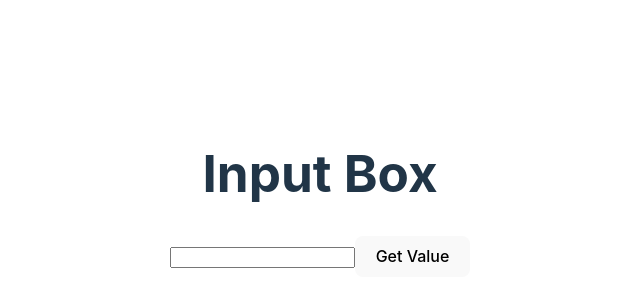
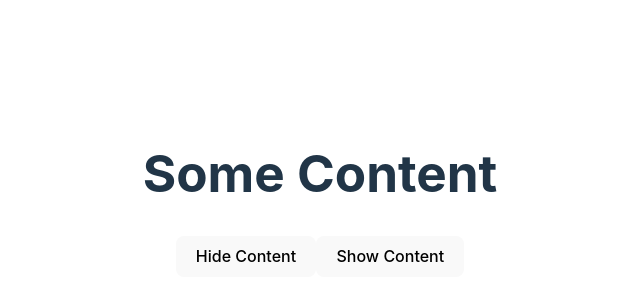
Before and after one commit to Bhanu-Partap/react-learnings-with-vite, a React (Vite) app in the folder my-first-react-app/: page / in a window 1280 px wide. Shown: the part 206-506 px from the top of the page, without its empty margins (320-960 px from the left). Built offline with nearby package versions, Linux system fonts and the light colour scheme.

Commit message:
hide and show element on diff. buttons

```diff
--- a/my-first-react-app/src/App.jsx
+++ b/my-first-react-app/src/App.jsx
@@ -1,5 +1,6 @@
 import "./App.css"
 import InputBox from "./Components/InputBox"
+import ToggleElement from "./Components/ToggleElement"
 // import React from "react"
 // import { useState } from "react";
 // import Student from "./Components/Student";
@@ -50,7 +51,8 @@ export default function App() {
 
       {/* <Class name="Lamborghini" country= "Italian" /> */}
 
-      <InputBox />
+      {/* <InputBox /> */}
+      <ToggleElement />
 
     </>
   )
--- a/my-first-react-app/src/Components/ToggleElement.jsx
+++ b/my-first-react-app/src/Components/ToggleElement.jsx
@@ -1,15 +1,14 @@
 import React, { useState } from 'react'
 
 export default function ToggleElement() {
-    const [status, seetStatus] = useState();
+    const [status, setStatus] = useState(true);
     return (
         <>
             {
-
                 status ? <h1>Some Content</h1> : null
             }
-            <button onClick={() => setState(false)}> Hide Content</button>
-            <button onClick={() => setState(true)}> Show Content</button>
+            <button onClick={() => setStatus(false)}> Hide Content</button>
+            <button onClick={() => setStatus(true)}> Show Content</button>
         </>
     )
 }
```
